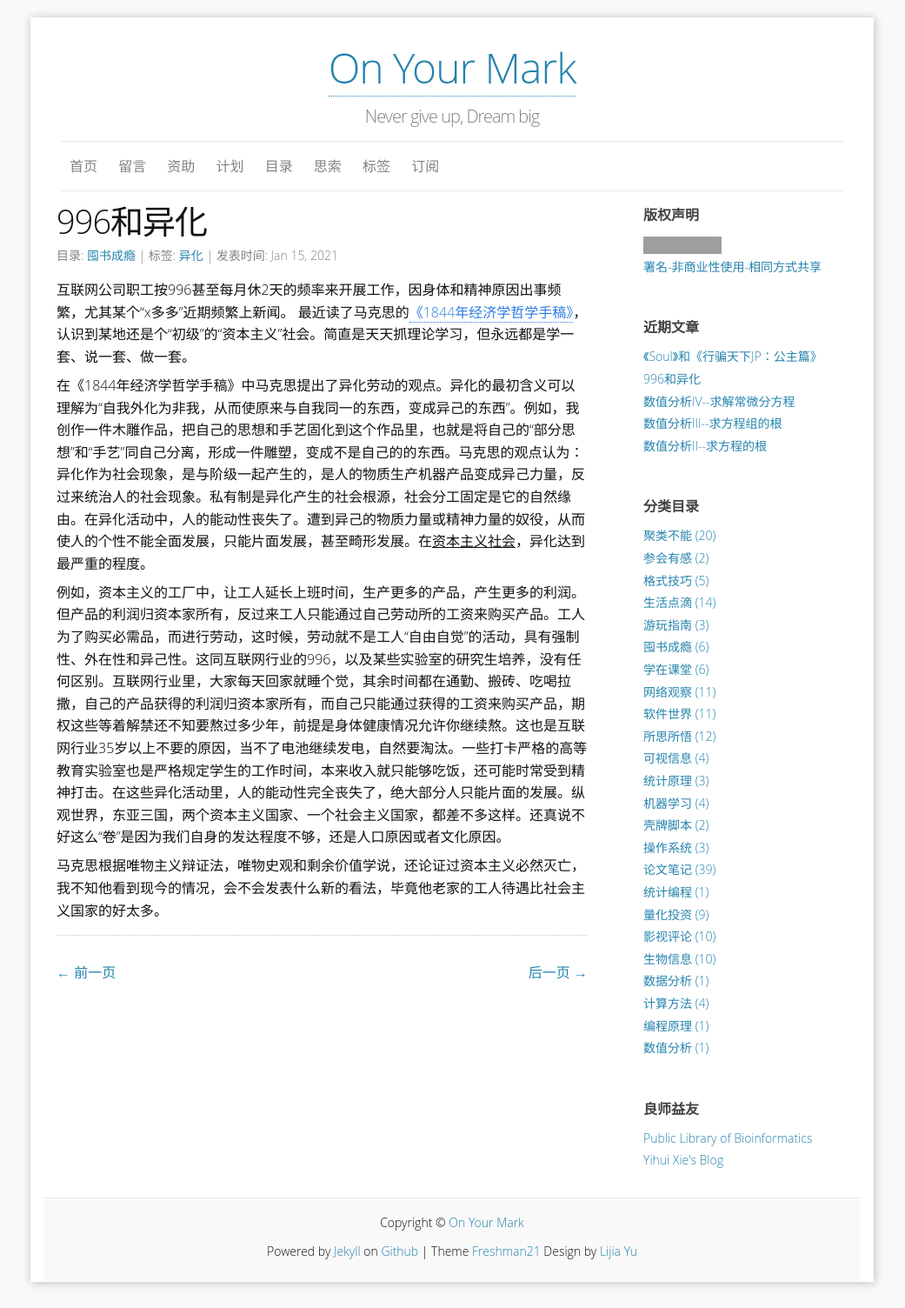
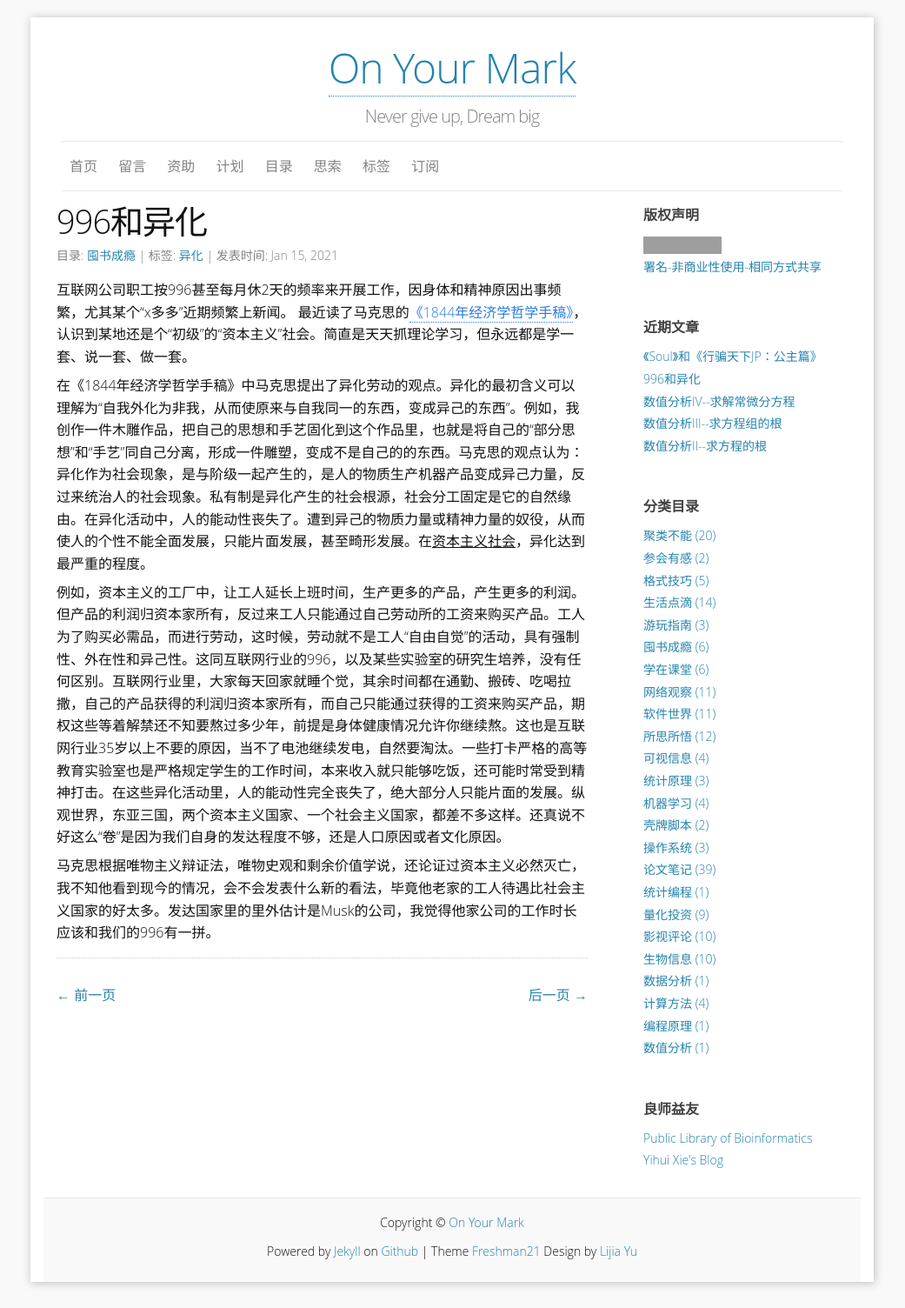
Before and after one commit to yulijia/cn, a Jekyll site: the page built from _posts/2021-01-15-996-and-alienation.md, in a window 1280 px wide. Shown: the whole page at 87% size, without its empty margins (120-1161 px from the left). Built offline with Jekyll 4.4.1, drawn with Linux system fonts in a browser that asks for light colours; comment, search, counter and statistics services are not loaded; grey boxes are pictures that could not be loaded.

Commit message:
update: add new think

```diff
--- a/_posts/2021-01-15-996-and-alienation.md
+++ b/_posts/2021-01-15-996-and-alienation.md
@@ -15,4 +15,4 @@ tags:
 
 例如，资本主义的工厂中，让工人延长上班时间，生产更多的产品，产生更多的利润。但产品的利润归资本家所有，反过来工人只能通过自己劳动所的工资来购买产品。工人为了购买必需品，而进行劳动，这时候，劳动就不是工人“自由自觉”的活动，具有强制性、外在性和异己性。这同互联网行业的996，以及某些实验室的研究生培养，没有任何区别。互联网行业里，大家每天回家就睡个觉，其余时间都在通勤、搬砖、吃喝拉撒，自己的产品获得的利润归资本家所有，而自己只能通过获得的工资来购买产品，期权这些等着解禁还不知要熬过多少年，前提是身体健康情况允许你继续熬。这也是互联网行业35岁以上不要的原因，当不了电池继续发电，自然要淘汰。一些打卡严格的高等教育实验室也是严格规定学生的工作时间，本来收入就只能够吃饭，还可能时常受到精神打击。在这些异化活动里，人的能动性完全丧失了，绝大部分人只能片面的发展。纵观世界，东亚三国，两个资本主义国家、一个社会主义国家，都差不多这样。还真说不好这么“卷”是因为我们自身的发达程度不够，还是人口原因或者文化原因。
 
-马克思根据唯物主义辩证法，唯物史观和剩余价值学说，还论证过资本主义必然灭亡，我不知他看到现今的情况，会不会发表什么新的看法，毕竟他老家的工人待遇比社会主义国家的好太多。
+马克思根据唯物主义辩证法，唯物史观和剩余价值学说，还论证过资本主义必然灭亡，我不知他看到现今的情况，会不会发表什么新的看法，毕竟他老家的工人待遇比社会主义国家的好太多。发达国家里的里外估计是Musk的公司，我觉得他家公司的工作时长应该和我们的996有一拼。
```
